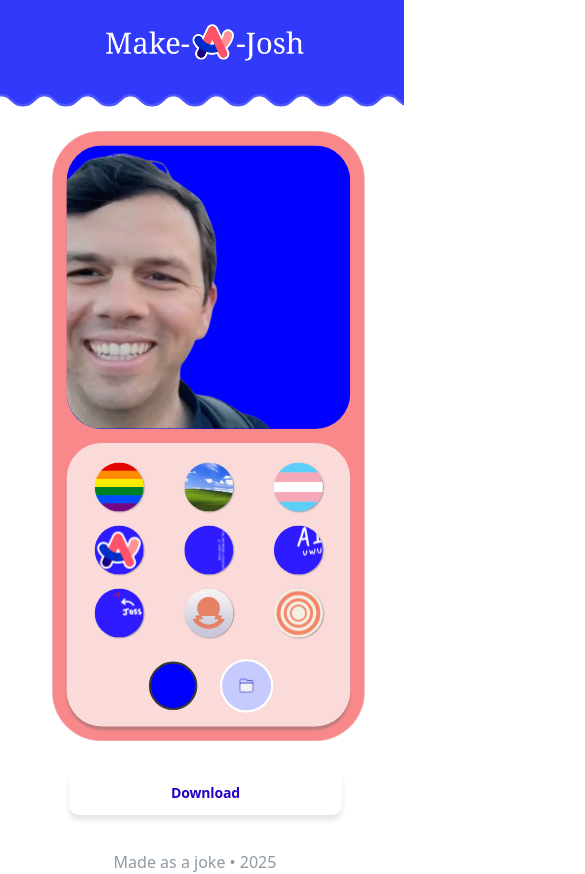
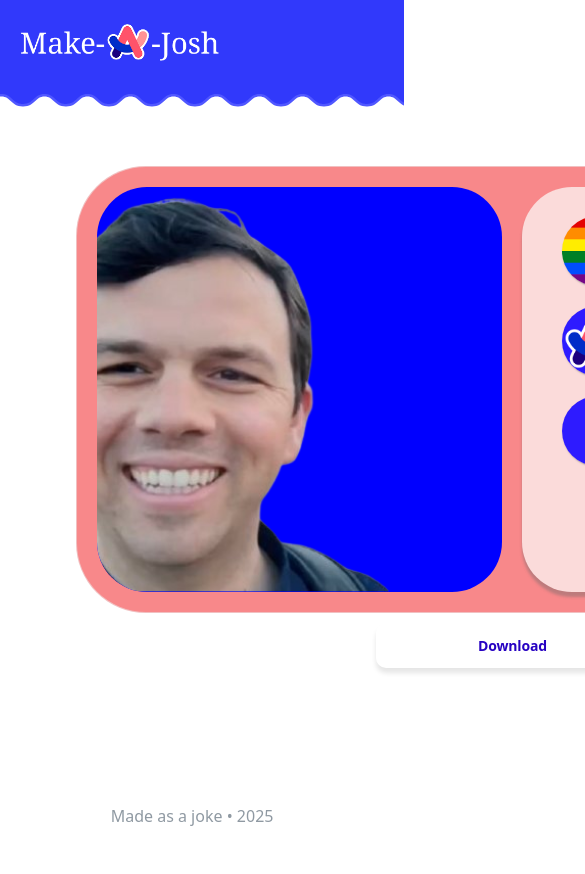
Before and after one commit to Nimit1705/Make-a-josh, a React (Vite) app: page / in a window 390 px wide. Shown: the top 874 px of the page, 585 px wide, since content can reach past the window. After the commit the page ends 844 px from the top, so only its background shows below. Built offline with nearby package versions, Linux system fonts and the light colour scheme; the HTML template or start-up script is replaced by a standard one.

Commit message:
Added: force desktop view on mobile

```diff
--- a/index.html
+++ b/index.html
@@ -7,7 +7,7 @@
     <meta property="og:description" content="Make your own joss">
     <meta property="og:url" content="https://make-a-josh.vercel.app/" />
     <meta property="og:image" content="./src/assets/meta.png">
-    <meta name="viewport" content="width=device-width, initial-scale=1.0" />
+    <meta name="viewport" content="width=1024">
     <title>Make a josh</title>
   </head>
   <body>
--- a/src/App.css
+++ b/src/App.css
@@ -3,6 +3,11 @@
   margin: 0 auto;
   padding: 2rem;
   text-align: center;
+}
+
+body {
+  min-width: 1024px;
+  overflow-x: auto;
 }
 
 .nav{
@@ -220,46 +225,9 @@ margin: 10px;
   opacity: 50%;
 }
 
-
-@media only screen and (max-width: 600px){
-  #nav{
-    width: 94vw;
-    display: flex;
-    align-items: center;
-    justify-content: center;
-    padding: unset;
-  }
-
-  .logo{
-    padding-left: 22%;
-  }
-
-  #nav::after{
-    scale: 101%;
-  }
-
-  body{
-    overflow-x: hidden !important;
-  }
-
-  .super-container{
-    margin: 0;
-    flex-direction: column;
-    scale: 70%;
-    position: absolute;
-    top: 0;
-    left: -15px;
-  }
-
-  .download{
-    position: absolute;
-    top: 90%;
-    left: 15%;
-  }
-
-  .footer{
-    width: 100vw;
-    /* border: 1px solid red; */
-    height: 10px;
+@media screen and (max-width: 1024px) {
+  html, body {
+    width: 1024px;
+    overflow-x: scroll;
   }
 }
--- a/src/App.jsx
+++ b/src/App.jsx
@@ -15,6 +15,8 @@ import bg9 from "./assets/bg9.png"
 import folder from "./assets/folder.svg"
 
 const App = () => {
+
+
   const [style, setStyle] = useState({
     background: "#0000ff",
   });
```
